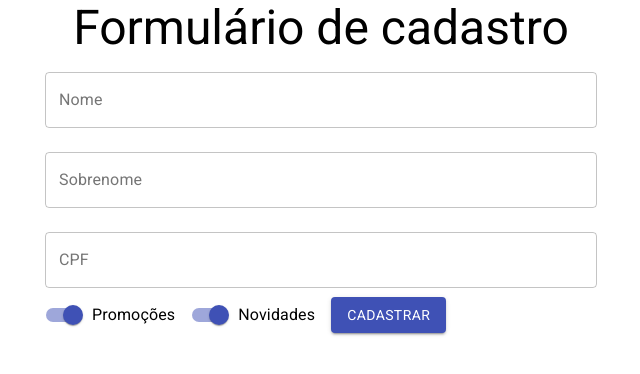
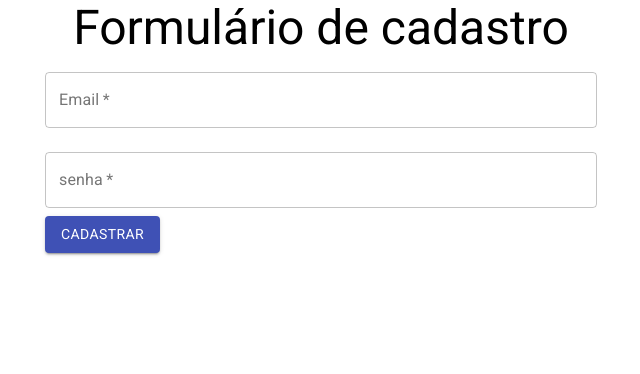
Before and after one commit to carlosbertarinijr/reactjs-modern-approach, a React (Create React App) app: page / in a window 1280 px wide. Shown: the top 374 px of the page, without its empty margins (319-959 px from the left). Built offline with nearby package versions, Linux system fonts and the light colour scheme.

Commit message:
injecao de dependencias

```diff
--- a/src/components/FormularioCadastro/DadosUsuario.jsx
+++ b/src/components/FormularioCadastro/DadosUsuario.jsx
@@ -1,13 +1,20 @@
 import { Button, TextField } from '@material-ui/core';
 import React from 'react';
 
-function DadosUsuario() {
+function DadosUsuario({ aoEnviar }) {
     return (
-        <form>
+        <form
+            onSubmit={e => {
+                e.preventDefault();
+                aoEnviar();
+            }
+            }
+        >
             <TextField
                 id='email'
                 label='Email'
                 type='email'
+                required
                 variant='outlined'
                 fullWidth
                 margin='normal'
@@ -16,6 +23,7 @@
                 id='senha'
                 label='senha'
                 type='password'
+                required
                 variant='outlined'
                 fullWidth
                 margin='normal'
--- a/src/components/FormularioCadastro/FormularioCadastro.jsx
+++ b/src/components/FormularioCadastro/FormularioCadastro.jsx
@@ -7,25 +7,26 @@
 
 
 function FormularioCadastro({ aoEnviar, validarCPF }) {
-    const [etapaAtual, setEtapaAtual] = useState(1);
+    const [etapaAtual, setEtapaAtual] = useState(0);
+
+    function proximo() {
+        setEtapaAtual(etapaAtual + 1)
+    }
 
     function formularioAtual(etapa) {
         switch (etapa) {
             case 0:
-                return <DadosUsuario />;
+                return <DadosUsuario aoEnviar={proximo}/>;
             case 1:
-                return <DadosPessoais aoEnviar={aoEnviar} validarCPF={validarCPF} />;
+                return <DadosPessoais aoEnviar={proximo} validarCPF={validarCPF} />;
             case 2:
-                return <DadosEntrega />;
+                return <DadosEntrega aoEnviar={aoEnviar}/>;
 
             default:
                 return <Typography>Erro</Typography>
         }
     }
-    return (
-        <>
-            {formularioAtual(etapaAtual)}
-        </>
-    );
+
+    return <>{formularioAtual(etapaAtual)} </>
 }
 export default FormularioCadastro;
```
